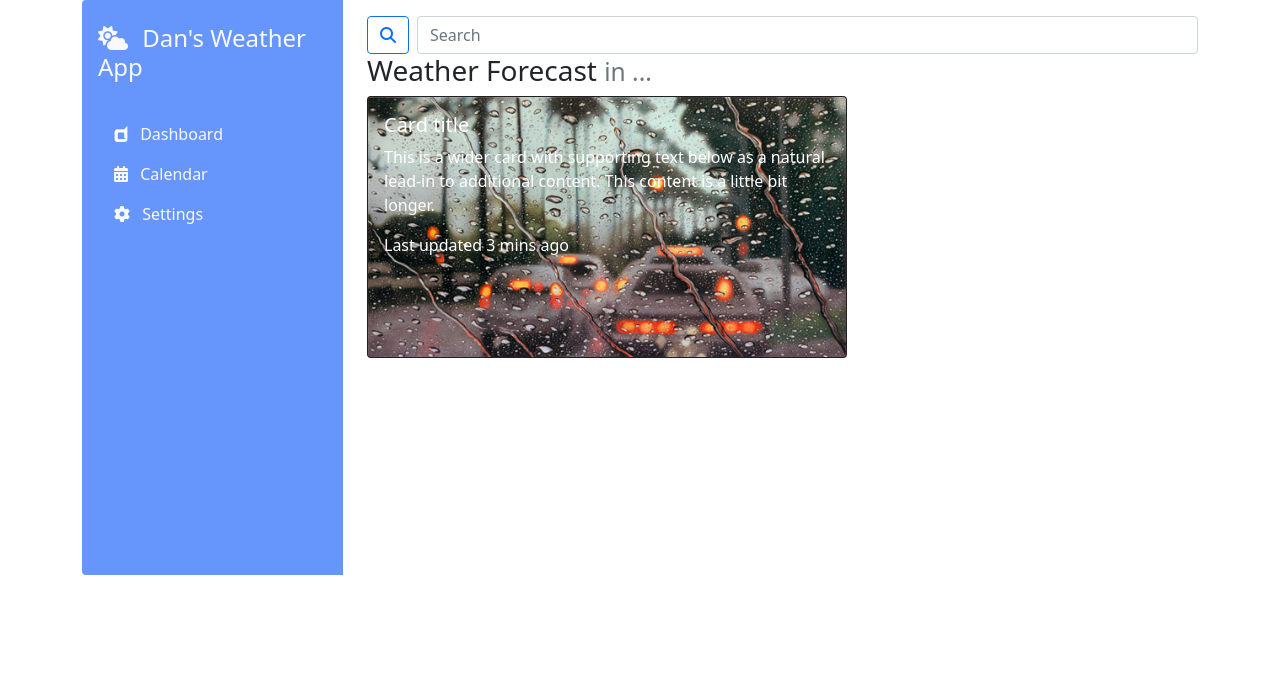
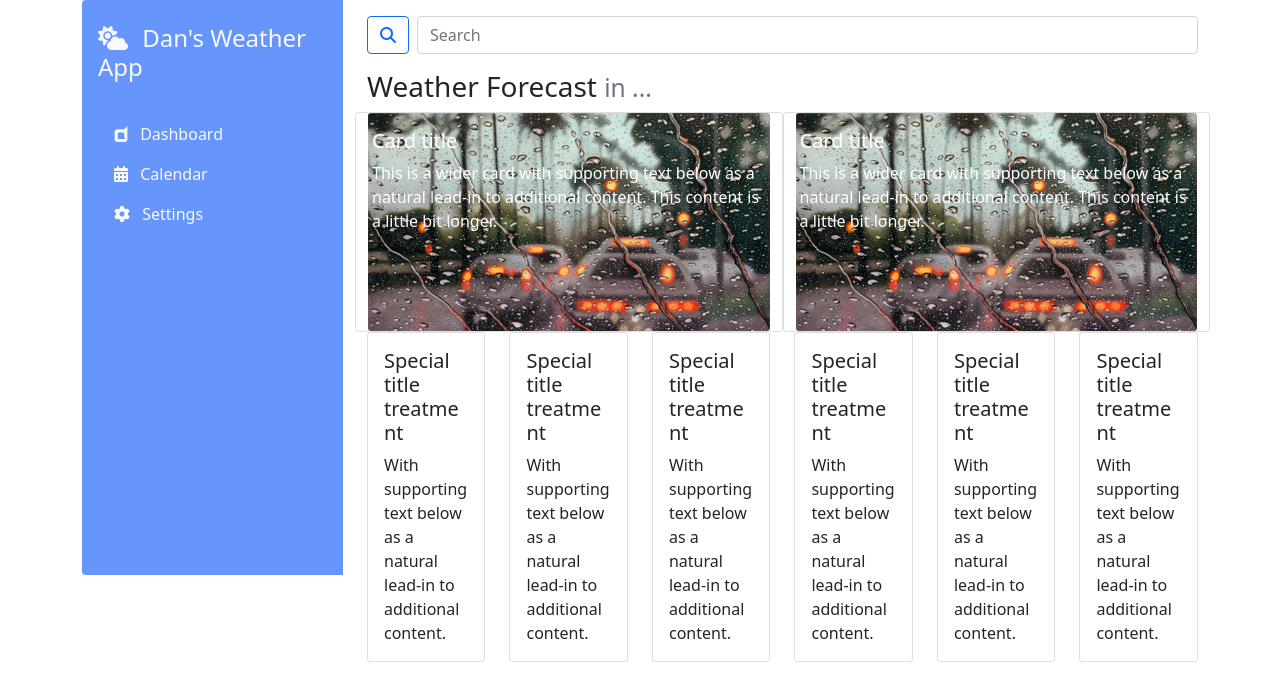
Before and after one commit to DanLi14/Weather-App, a plain HTML site: page index.html in a window 1280 px wide. Drawn offline with nearby package versions, Linux system fonts and the light colour scheme.

Commit message:
Made updates and incorporated additional elements to the HTML for the purposes of displaying more weather info. Also created an index.js file with Axios code to enable API requests.

```diff
--- a/index.html
+++ b/index.html
@@ -5,6 +5,8 @@
     <meta http-equiv="X-UA-Compatible" content="IE=edge" />
     <meta name="viewport" content="width=device-width, initial-scale=1.0" />
     <title>Weather App</title>
+    <script src="https://cdn.jsdelivr.net/npm/axios/dist/axios.min.js"></script>
+    <script src="index.js" defer></script>
     <link
       href="https://cdn.jsdelivr.net/npm/bootstrap@5.0.0/dist/css/bootstrap.min.css"
       rel="stylesheet"
@@ -42,11 +44,14 @@
                 <button class="btn btn-outline-primary" type="submit"><i class="fas fa-search"></i></button>
                 <input class="form-control ms-2" type="search" placeholder="Search" aria-label="Search">
               </form>
+          <div class="mt-3">
             <h3>
               Weather Forecast
               <small class="text-muted">in ...</small>
             </h3>
-          <div class="card bg-dark text-white" style="max-width: 30rem">
+          </div>
+          <div class="row">
+            <div class="card text-white col-sm-6">
               <img src="images/Rain.jpg" class="card-img" alt="Rain image 1" />
               <div class="card-img-overlay">
                 <h5 class="card-title">Card title</h5>
@@ -55,7 +60,68 @@
                   lead-in to additional content. This content is a little bit
                   longer.
                 </p>
-              <p class="card-text">Last updated 3 mins ago</p>
+              </div>
+            </div>
+            <div class="card text-white col-sm-6">
+              <img src="images/Rain.jpg" class="card-img" alt="Rain image 1" />
+              <div class="card-img-overlay">
+                <h5 class="card-title">Card title</h5>
+                <p class="card-text">
+                  This is a wider card with supporting text below as a natural
+                  lead-in to additional content. This content is a little bit
+                  longer.
+                </p>
+              </div>
+            </div>
+          </div>
+          <div class="row">
+            <div class="col-sm-2">
+              <div class="card">
+                <div class="card-body">
+                  <h5 class="card-title">Special title treatment</h5>
+                  <p class="card-text">With supporting text below as a natural lead-in to additional content.</p>
+                </div>
+              </div>
+            </div>
+            <div class="col-sm-2">
+              <div class="card">
+                <div class="card-body">
+                  <h5 class="card-title">Special title treatment</h5>
+                  <p class="card-text">With supporting text below as a natural lead-in to additional content.</p>
+                </div>
+              </div>
+            </div>
+            <div class="col-sm-2">
+              <div class="card">
+                <div class="card-body">
+                  <h5 class="card-title">Special title treatment</h5>
+                  <p class="card-text">With supporting text below as a natural lead-in to additional content.</p>
+                </div>
+              </div>
+            </div>
+            <div class="col-sm-2">
+              <div class="card">
+                <div class="card-body">
+                  <h5 class="card-title">Special title treatment</h5>
+                  <p class="card-text">With supporting text below as a natural lead-in to additional content.</p>
+                </div>
+              </div>
+            </div>
+            <div class="col-sm-2">
+              <div class="card">
+                <div class="card-body">
+                  <h5 class="card-title">Special title treatment</h5>
+                  <p class="card-text">With supporting text below as a natural lead-in to additional content.</p>
+                </div>
+              </div>
+            </div>
+            <div class="col-sm-2">
+              <div class="card">
+                <div class="card-body">
+                  <h5 class="card-title">Special title treatment</h5>
+                  <p class="card-text">With supporting text below as a natural lead-in to additional content.</p>
+                </div>
+              </div>
             </div>
           </div>
         </div>
--- /dev/null
+++ b/index.js
@@ -0,0 +1,11 @@
+const getWeatherData = async () => {
+  try {
+    const res = await axios.get(
+      // 'api.openweathermap.org/data/2.5/weather?q={city name}&appid=8aca254cc140e1b0a161847f915a8cfd'
+      'api.openweathermap.org/data/2.5/weather?q=London,uk&APPID=8aca254cc140e1b0a161847f915a8cfd'
+    );
+    console.log(res);
+  } catch (err) {
+    console.log('error:', err);
+  }
+};
```
Lines whose indentation alone changed are shown as unchanged.
